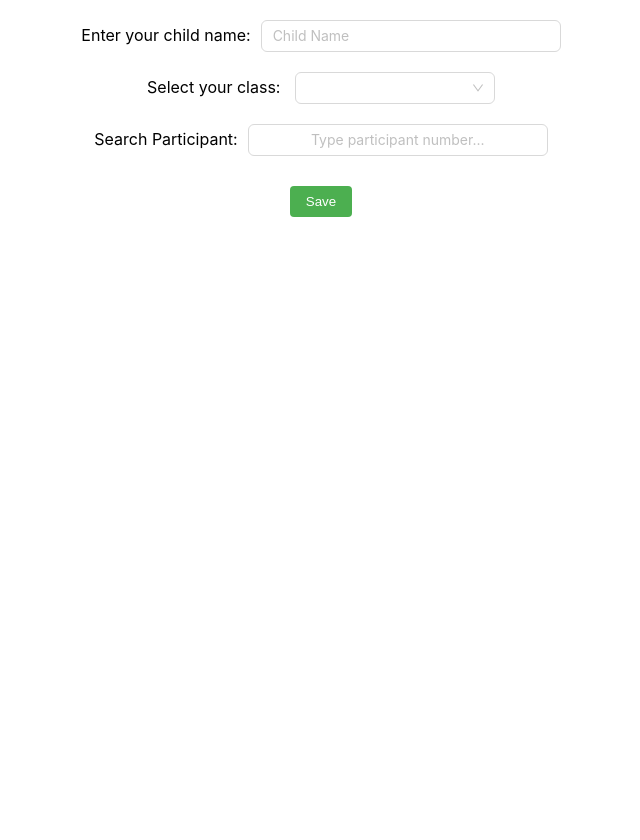
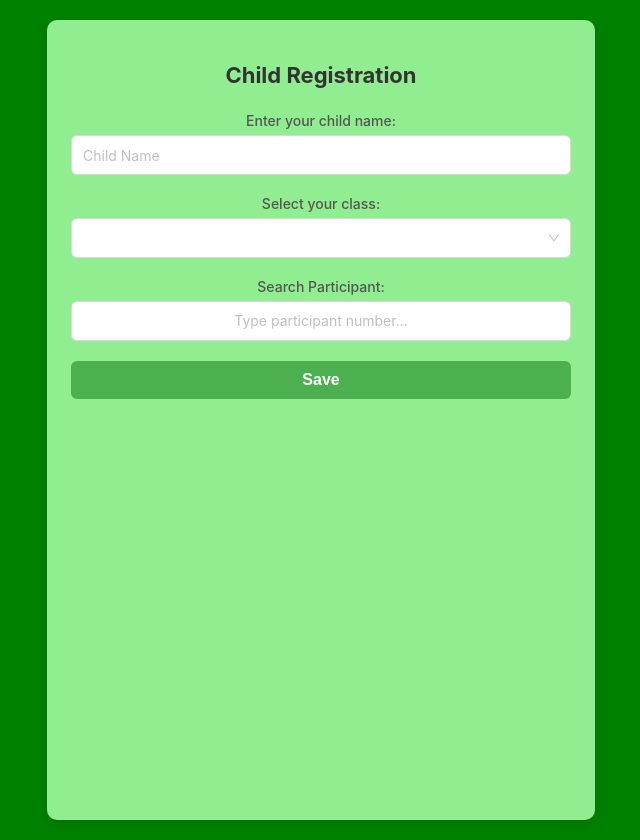
Before and after one commit to Debaswinimishra/wa-student-class-update, a React (Create React App) app: page / in a window 1280 px wide. Shown: the whole page, without its empty margins (319-959 px from the left). Before the commit the page ends 800 px from the top, so only its background shows below. Built offline with nearby package versions, Linux system fonts and the light colour scheme.

Commit message:
ui changes

```diff
--- a/src/pages/index.js
+++ b/src/pages/index.js
@@ -12,8 +12,6 @@ const Page = () => {
   const params = new URLSearchParams(window.location.search);
   const groupId = params.get("groupId");
   const participants = JSON.parse(params.get("participants") || "[]");
-
-  console.log("participants----------->", participants);
 
   const [childName, setChildName] = useState("");
   const [selectedClass, setSelectedClass] = useState("");
@@ -47,6 +45,7 @@ const Page = () => {
     value: p,
     label: `Participant No. ${p}`,
   }));
+
   const handleSave = () => {
     console.log("Child Name:", childName);
     console.log("Class:", selectedClass);
@@ -54,23 +53,26 @@ const Page = () => {
   };
 
   return (
-    <div style={{ padding: "20px" }}>
-      <div style={{ marginBottom: "20px" }}>
-        <label>Enter your child name:</label>
+    <div style={styles.wrapper}>
+      <div style={styles.card}>
+        <h2 style={styles.title}>Child Registration</h2>
+
+        <div style={styles.formGroup}>
+          <label style={styles.label}>Enter your child name:</label>
           <Input
             value={childName}
             onChange={(e) => setChildName(e.target.value)}
             placeholder="Child Name"
-          style={{ width: "300px", marginLeft: "10px" }}
+            style={styles.input}
           />
         </div>
 
-      <div style={{ marginBottom: "20px" }}>
-        <label>Select your class: </label>
+        <div style={styles.formGroup}>
+          <label style={styles.label}>Select your class:</label>
           <Select
             value={selectedClass}
             onChange={(value) => setSelectedClass(value)}
-          style={{ width: 200, marginLeft: "10px" }}
+            style={styles.input}
             placeholder="-- Select Class --"
           >
             {[...Array(10)].map((_, i) => (
@@ -81,11 +83,11 @@ const Page = () => {
           </Select>
         </div>
 
-      <div style={{ marginBottom: "20px" }}>
-        <label>Search Participant:</label>
+        <div style={styles.formGroup}>
+          <label style={styles.label}>Search Participant:</label>
           <AutoComplete
             options={autoCompleteOptions}
-          style={{ width: 300, marginLeft: "10px" }}
+            style={styles.input}
             placeholder="Type participant number..."
             value={searchParticipant}
             onChange={setSearchParticipant}
@@ -94,32 +96,78 @@ const Page = () => {
             }
           />
         </div>
-      <button
-        onClick={handleSave}
-        style={{
-          padding: "8px 16px",
-          backgroundColor: "#4CAF50",
-          color: "white",
-          border: "none",
-          borderRadius: "4px",
-          cursor: "pointer",
-          marginTop: "10px",
-        }}
-      >
+
+        <button onClick={handleSave} style={styles.button}>
           Save
         </button>
-
-      {/* <div>
-        {participants.map((participant, index) => (
-          <div key={index}>
-            <h4>
-              {index + 1}. Participant No. {participant}
-            </h4>
       </div>
-        ))}
-      </div> */}
     </div>
   );
 };
 
+const styles = {
+  wrapper: {
+    display: "flex",
+    justifyContent: "center",
+    padding: "20px",
+    minHeight: "100vh",
+    backgroundColor: "green",
+  },
+  card: {
+    width: "100%",
+    maxWidth: "500px",
+    backgroundColor: "lightgreen",
+    padding: "24px",
+    borderRadius: "10px",
+    boxShadow: "0 4px 12px rgba(0,0,0,0.1)",
+  },
+  title: {
+    textAlign: "center",
+    marginBottom: "24px",
+    fontSize: "22px",
+    color: "#333",
+  },
+  formGroup: {
+    marginBottom: "20px",
+    display: "flex",
+    flexDirection: "column",
+  },
+  label: {
+    marginBottom: "6px",
+    fontWeight: "500",
+    fontSize: "14px",
+    color: "#555",
+  },
+  input: {
+    width: "100%",
+    height: "40px",
+    fontSize: "14px",
+  },
+  button: {
+    width: "100%",
+    padding: "10px",
+    backgroundColor: "#4CAF50",
+    color: "white",
+    fontSize: "16px",
+    fontWeight: "bold",
+    border: "none",
+    borderRadius: "6px",
+    cursor: "pointer",
+    transition: "background 0.3s ease",
+  },
+};
+
+// Responsive styles using media query
+if (typeof window !== "undefined") {
+  const style = document.createElement("style");
+  style.innerHTML = `
+    @media (max-width: 600px) {
+      .ant-select, .ant-input, .ant-select-selector {
+        font-size: 14px !important;
+      }
+    }
+  `;
+  document.head.appendChild(style);
+}
+
 export default Page;
```
Lines whose indentation alone changed are shown as unchanged.
